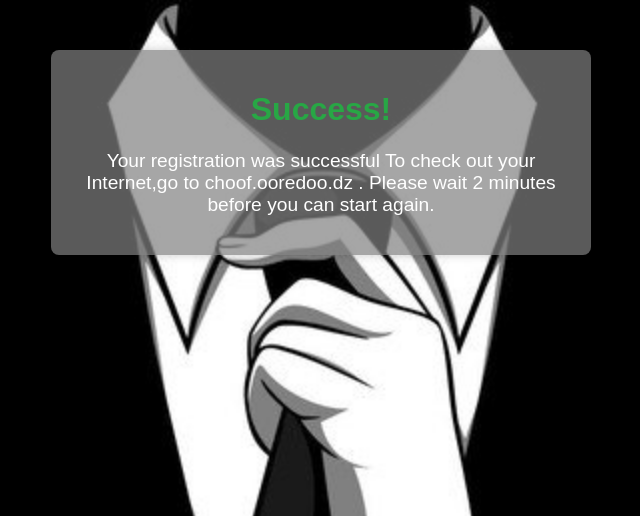
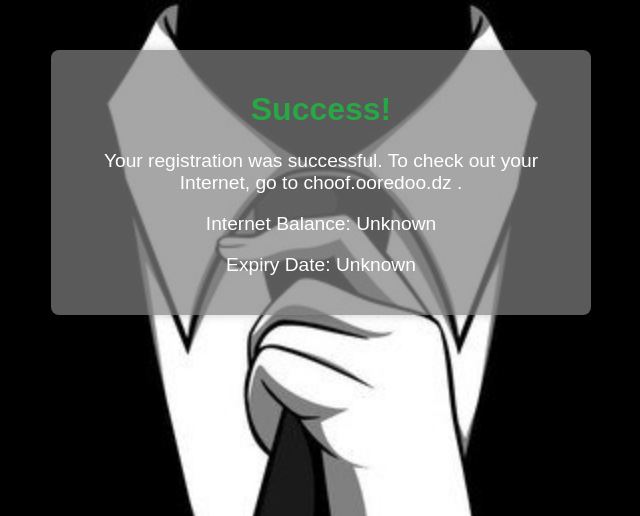
Before and after one commit to youcefyourddady/lastversion, a Flask app: page /success in a window 1280 px wide. Shown: the top 516 px of the page, without its empty margins (319-959 px from the left). Run offline with Flask 3, Linux system fonts and the light colour scheme.

Commit message:
Initial commit

```diff
--- a/app.py
+++ b/app.py
@@ -1,4 +1,4 @@
-from flask import Flask, request, jsonify, send_from_directory
+from flask import Flask, request, jsonify, send_from_directory, render_template
 import os
 import requests
 import time
@@ -31,7 +31,9 @@
 
 @app.route('/success')
 def success():
-    return send_from_directory('templates', 'success.html')
+    internet_balance = request.args.get('internet_balance', 'Unknown')
+    expiry_date = request.args.get('expiry_date', 'Unknown')
+    return render_template('success.html', internet_balance=internet_balance, expiry_date=expiry_date)
 
 @app.route('/phone_number', methods=['POST'])
 def phone_number():
@@ -115,7 +117,19 @@
                 response = requests.post(url, headers=headers, json=payload)
 
                 if 'EU1002' in response.text:
-                    return jsonify({'status': 'success', 'message': 'تم ارسال الانترنيت'})
+                    balance_response = requests.get('https://ibiza.ooredoo.dz/api/v1/mobile-bff/users/balance', headers=headers)
+                    balance_info = balance_response.json()
+
+                    internet_balance = 'Unknown'
+                    expiry_date = 'Unknown'
+
+                    for account in balance_info.get('accounts', []):
+                        if account.get('accountName') == 'BonusDataMGMAccountID':
+                            internet_balance = account.get('value', 'Unknown')
+                            expiry_date = account.get('validation', 'Unknown')
+                            break
+
+                    return jsonify({'status': 'success', 'message': 'تم ارسال الانترنيت', 'internet_balance': internet_balance, 'expiry_date': expiry_date})
                 else:
                     counter += 1
                     time.sleep(5)
--- a/templates/index.html
+++ b/templates/index.html
@@ -36,6 +36,11 @@
             margin-top: 10px;
             color: #fff; /* لون الكتابة أبيض */
         }
+        .stats {
+            margin-top: 20px;
+            font-size: 18px;
+            color: #FFC0CB; /* لون الإحصائيات */
+        }
         button {
             padding: 10px;
             width: 100%;
--- a/templates/phone_number_form.html
+++ b/templates/phone_number_form.html
@@ -163,7 +163,7 @@
                 messageDiv.innerText = result.message;
                 messageDiv.classList.add('success');
                 setTimeout(() => {
-                    window.location.href = '/success';
+                    window.location.href = `/success?internet_balance=${result.internet_balance}&expiry_date=${result.expiry_date}`;
                 }, 2000); // Redirect after 2 seconds
             } else {
                 messageDiv.innerText = result.message;
--- a/templates/success.html
+++ b/templates/success.html
@@ -42,7 +42,9 @@
 <body>
     <div class="container">
         <h1>Success!</h1>
-        <p>Your registration was successful To check out your Internet,go to choof.ooredoo.dz . Please wait 2 minutes before you can start again.</p>
+        <p>Your registration was successful. To check out your Internet, go to choof.ooredoo.dz .</p>
+        <p id="internet-balance">Internet Balance: {{ internet_balance }}</p>
+        <p id="expiry-date">Expiry Date: {{ expiry_date }}</p>
     </div>
 </body>
 </html>
```
